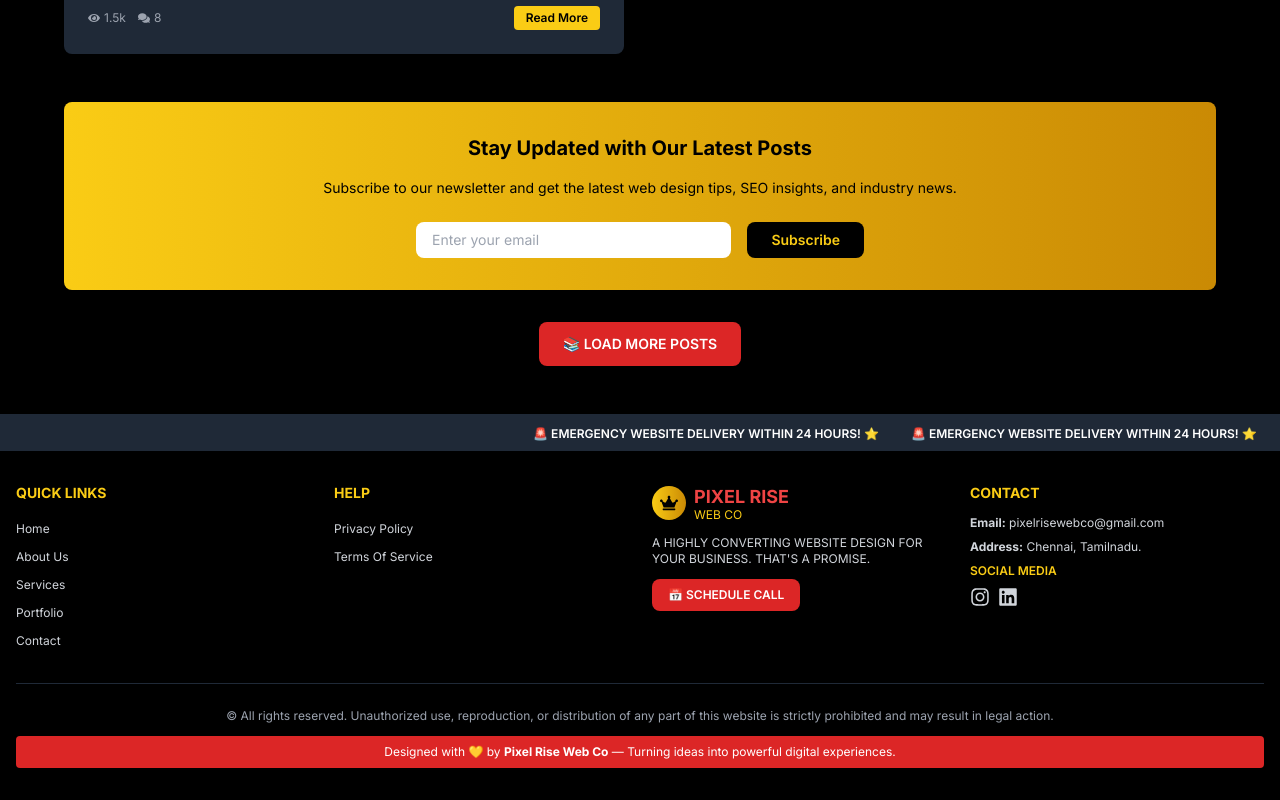
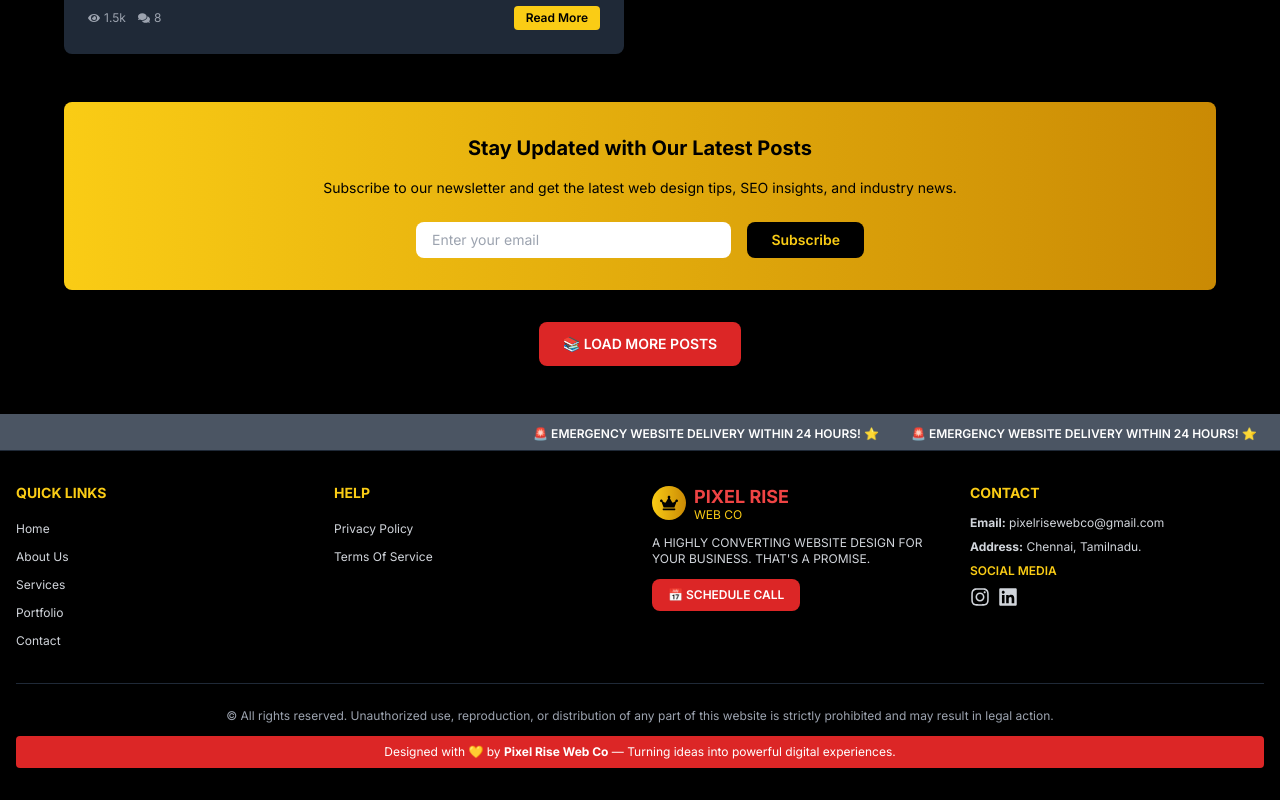
Before and after one commit to Gokul0616/Pixelrise, a React (Create React App) app: page /blog in a window 1280 px wide. Shown: the part 2055-2855 px from the top of the page. Built offline with nearby package versions, Linux system fonts and the light colour scheme.

Commit message:
Update components.jsggsgs

```diff
--- a/src/components.js
+++ b/src/components.js
@@ -31,7 +31,7 @@ import me from "./image.png"
 import pixelrisewebcoowner from "./pixelrisewebcoowner.png"
 const EmergencyMarquee = () => {
   return (
-    <div className="bg-gray-800 text-white py-1.5 overflow-hidden">
+    <div className="bg-gray-600 text-white py-1.5 overflow-hidden">
       <div className="animate-marquee whitespace-nowrap">
         <span className="text-xs font-semibold mx-4">
           🚨 EMERGENCY WEBSITE DELIVERY WITHIN 24 HOURS! ⭐
```
